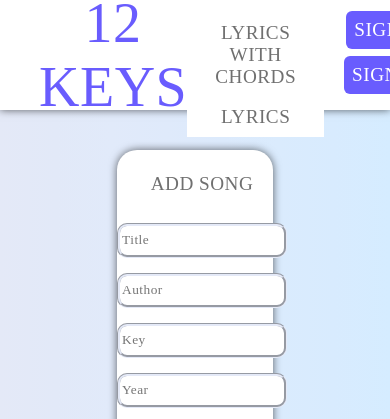
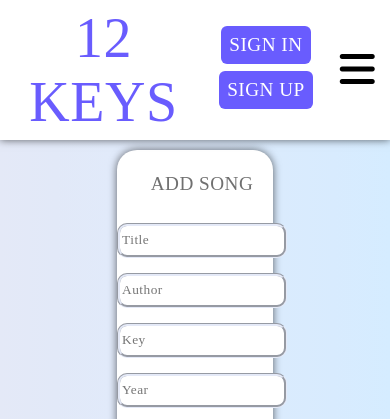
Before and after one commit to B-Kosev/www-chords-editor-player, a PHP site: page /addsong.php in a window 390 px wide. Shown: the top 419 px of the page. Run offline with PHP 8.4, Linux system fonts and the light colour scheme; some libraries are stand-ins or nearby versions; some web fonts are replaced.

Commit message:
hamburger not ready

```diff
--- a/resources/addsong.php
+++ b/resources/addsong.php
@@ -35,5 +35,6 @@
 
 		<script src="./static/js/loginStatus.js"></script>
 		<script src="./static/js/addSong.js"></script>
+		<script src="./static/js/navigation.js"></script>
 	</body>
 </html>
--- a/resources/components/head.php
+++ b/resources/components/head.php
@@ -3,3 +3,4 @@
 <link href="./static/css/index.css" rel="stylesheet" />
 <link href="./static/css/navigation.css" rel="stylesheet" />
 <link href="./static/css/cards.css" rel="stylesheet" />
+<script src="https://kit.fontawesome.com/0138e10fbd.js" crossorigin="anonymous"></script>
--- a/resources/components/navigation.php
+++ b/resources/components/navigation.php
@@ -13,4 +13,5 @@
         <li id="greeting-parent"><span id="greeting"></span></li>
         <li id="logout-button-parent"><a id="logout-button">Log out</a></li>
     </ul>
+    <button class="hamburger"><i class="fa-solid fa-bars"></i></button>
 </header>
--- a/resources/index.php
+++ b/resources/index.php
@@ -38,5 +38,6 @@
 		</section>
 
 		<script src="./static/js/loginStatus.js"></script>
+		<script src="./static/js/navigation.js"></script>
 	</body>
 </html>
--- a/resources/instruments.php
+++ b/resources/instruments.php
@@ -22,5 +22,6 @@
 		</section>
 
 		<script src="./static/js/loginStatus.js"></script>
+		<script src="./static/js/navigation.js"></script>
 	</body>
 </html>
--- a/resources/login.php
+++ b/resources/login.php
@@ -24,5 +24,6 @@
 		<footer></footer>
 		<script src="./static/js/loginStatus.js"></script>
 		<script src="./static/js/login.js"></script>
+		<script src="./static/js/navigation.js"></script>
 	</body>
 </html>
--- a/resources/piano.php
+++ b/resources/piano.php
@@ -218,5 +218,6 @@
 
 		<script src="./static/js/loginStatus.js"></script>
 		<script src="./static/js/piano.js"></script>
+		<script src="./static/js/navigation.js"></script>
 	</body>
 </html>
--- a/resources/register.php
+++ b/resources/register.php
@@ -34,5 +34,6 @@
 
 		<script src="./static/js/loginStatus.js"></script>
 		<script src="./static/js/register.js"></script>
+		<script src="./static/js/navigation.js"></script>
 	</body>
 </html>
--- a/resources/song.php
+++ b/resources/song.php
@@ -59,5 +59,6 @@
 
 		<script src="./static/js/loginStatus.js"></script>
 		<script src="./static/js/song.js"></script>
+		<script src="./static/js/navigation.js"></script>
 	</body>
 </html>
--- a/resources/songlist.php
+++ b/resources/songlist.php
@@ -17,5 +17,6 @@
 
 		<script src="./static/js/loginStatus.js"></script>
 		<script src="./static/js/songlist.js"></script>
+		<script src="./static/js/navigation.js"></script>
 	</body>
 </html>
--- a/resources/static/css/navigation.css
+++ b/resources/static/css/navigation.css
@@ -25,6 +25,7 @@
 	font-size: 3.5rem;
 	text-transform: uppercase;
 	color: var(--primary-color);
+	text-align: center;
 }
 
 .nav,
@@ -34,7 +35,11 @@
 	flex-wrap: wrap;
 	list-style: none;
 	font-size: 1.2rem;
-	background-color: var(--header-color);
+	/* background-color: var(--header-color); */
+}
+
+.auth {
+	width: 40%;
 }
 
 .nav li,
@@ -42,7 +47,7 @@
 	display: inline-block;
 	padding: 1px 20px;
 	text-transform: uppercase;
-	background-color: var(--header-color);
+	/* background-color: var(--header-color); */
 }
 
 /* .auth li {
@@ -53,7 +58,7 @@
 .auth a {
 	display: block;
 	padding: 0.5rem;
-	background-color: var(--header-color);
+	/* background-color: var(--header-color); */
 	color: var(--text-color);
 	border-radius: 6px;
 	transition: background-color, transform 0.5s ease;
@@ -91,3 +96,70 @@
 #logout-button:hover {
 	cursor: pointer;
 }
+
+.hamburger {
+	display: none;
+}
+
+@media only screen and (max-width: 1200px) {
+	.header {
+		padding: 0 2%;
+		height: 140px;
+	}
+}
+
+@media only screen and (max-width: 768px) {
+	.hamburger {
+		position: relative;
+		display: inline;
+		width: 55px;
+		height: 55px;
+		font-size: 40px;
+		text-align: center;
+		cursor: pointer;
+		appearance: none;
+		background: none;
+		outline: none;
+		border: none;
+		transition: all ease-in-out 0.2s;
+		z-index: 2;
+	}
+
+	.hamburger.active {
+		transform: rotate(-90deg);
+		transition: all ease-in-out 0.2s;
+	}
+
+	/* == DESIGN #2 FOR NAV == */
+	.nav {
+		display: flex;
+		flex-direction: column;
+		justify-content: space-between;
+		position: absolute;
+		top: 0;
+		left: 0;
+		right: 0;
+		height: 100vh;
+		transform: translateX(100vw);
+		background-color: #d3d1e7;
+		transition: transform 0.3s ease-in-out;
+		margin: 0;
+	}
+
+	.nav.active {
+		transform: translateX(0);
+	}
+
+	.nav li {
+		width: 50%;
+		margin: 50px 0;
+	}
+
+	.nav li a {
+		padding: 20px 0;
+		/* font-size: 5vh;	 */
+		display: flex;
+		justify-content: center;
+		align-items: center;
+	}
+}
--- /dev/null
+++ b/resources/static/js/navigation.js
@@ -0,0 +1,7 @@
+const hamburger = document.querySelector(".hamburger");
+const nav = document.querySelector(".nav");
+
+hamburger.addEventListener("click", function (e) {
+	hamburger.classList.toggle("active");
+	nav.classList.toggle("active");
+});
```
